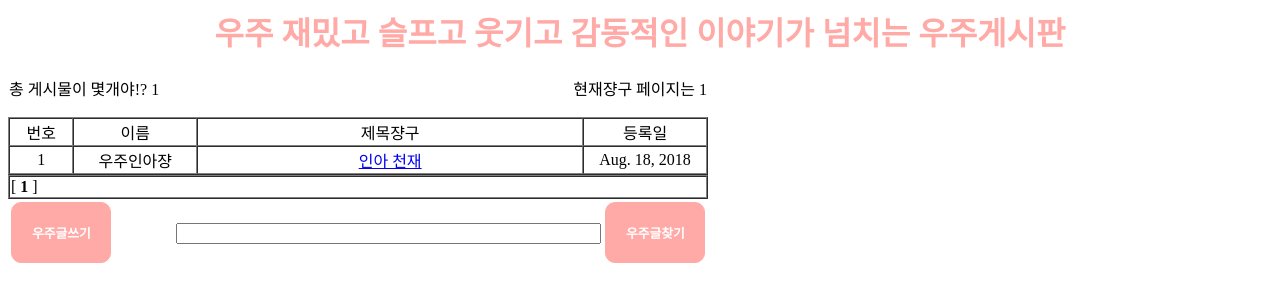
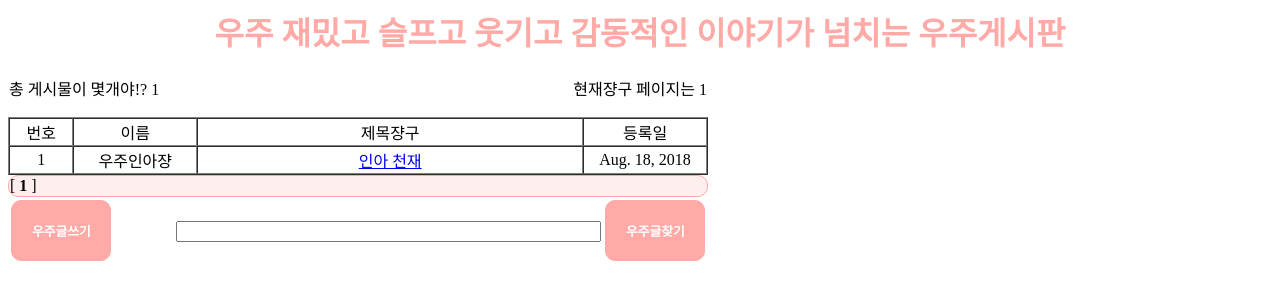
Before and after one commit to ina-uzu/GooninPage, a Django app: template main/templates/listSpecificPage.html in a window 1280 px wide. Shown: the top 302 px of the page. Run offline with Django 3.2, Linux system fonts and the light colour scheme; data comes from the database, SQL or seed files in the repository; the template is opened without the code that fills it: values that come from a table or form of the project are taken from there, most other values are stand-ins (such as "Sample title", 1, 10 or a date in 2020).

Commit message:
table design changes

```diff
--- a/main/static/css/board_main.css
+++ b/main/static/css/board_main.css
@@ -1,8 +1,7 @@
 @charset "utf-8"
 
-a:hover{
-color: #FFAAA6;
-}
+a {color: #555555;}
+a:hover {color: #FFAAA6;}
 
 h1{
     text-align: center;
@@ -12,11 +11,18 @@ h1{
 }
 
 .main_table{
+  background-color: #FFEEEE;
   border-radius: 10px;
-  border: 1px solid #FFF;
+  border: 1px solid #FFAAA6;
 }
 
-input.MyButton {
+.sub_table{
+  background-color: #FFEEEE;
+  border-radius: 10px;
+  border: 1px solid #FFAAA6;
+}
+
+.MyButton {
   width: 100px;
   padding: 20px;
   cursor: pointer;
@@ -28,7 +34,7 @@ input.MyButton {
   border-radius: 10px;
 }
 
-input.MyButton:hover {
+.MyButton:hover {
   color: #FFF;
   background: #ACE7FF;
   border: 1px solid #fff;
--- a/main/templates/listSpecificPage.html
+++ b/main/templates/listSpecificPage.html
@@ -46,7 +46,7 @@
 </table>
 
 
-<table cellspacing=0 width=700 border=1 >
+<table class="sub_table" cellspacing=0 width=700 >
     <tr>
         <td>
         {% for page in totalPageList %}
```
